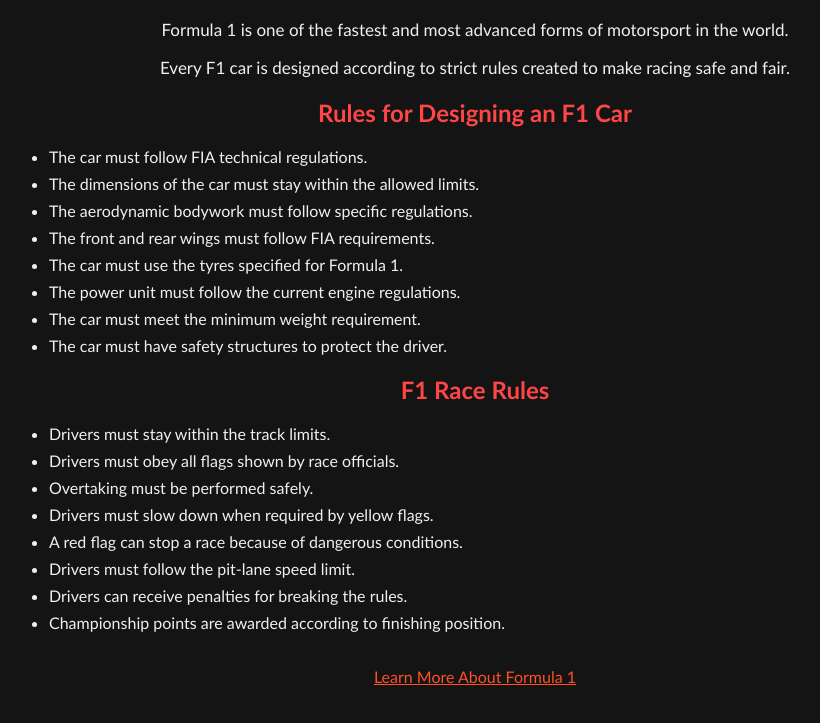
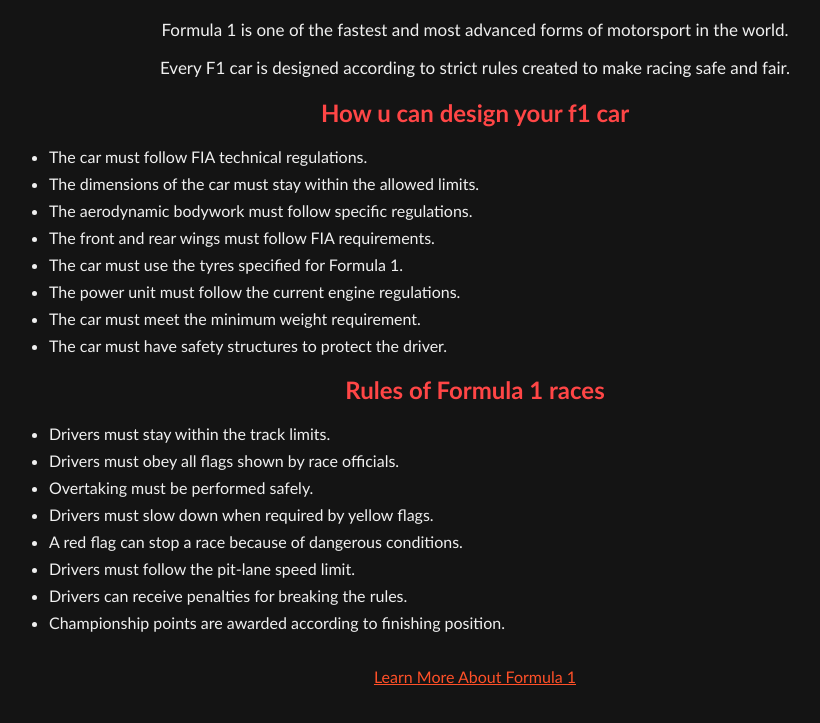
Before and after one commit to rayhnnmd/Boba-bash-f1, a plain HTML site: page index.html in a window 1280 px wide. Shown: the part 63-786 px from the top of the page, without its empty margins (165-985 px from the left). Drawn offline with Linux system fonts and the light colour scheme.

Commit message:
Update title and headings in index.html

```diff
--- a/index.html
+++ b/index.html
@@ -2,7 +2,7 @@
 <html>
 <head>
 
-    <title>Formula 1 Rules</title>
+    <title>Formula 1</title>
 
     <style>
         body {
@@ -57,7 +57,7 @@
     created to make racing safe and fair.
 </p>
 
-<h2>Rules for Designing an F1 Car</h2>
+<h2>How u can design your f1 car</h2>
 
 <div class="rules">
 
@@ -86,7 +86,7 @@
         to protect the driver.</li>
 </ul>
 
-<h2>F1 Race Rules</h2>
+<h2>Rules of Formula 1 races</h2>
 
 <ul>
     <li>Drivers must stay within the track limits.</li>
```
